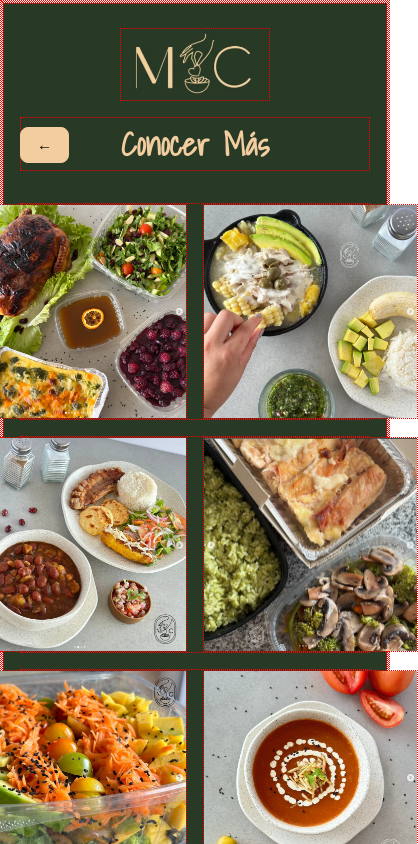
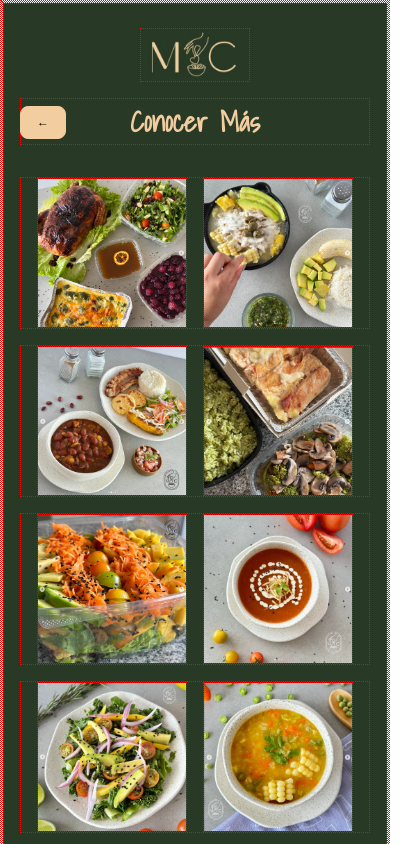
Before and after one commit to EsneiderCdD/MartinaClandestina, a React (Vite) app: page /more in a window 390 px wide. Shown: the top 844 px of the page, 418 px wide, since content can reach past the window. Built offline with nearby package versions, Linux system fonts and the light colour scheme.

Commit message:
Conocer mas

```diff
--- a/src/index.css
+++ b/src/index.css
@@ -6,6 +6,7 @@
   --color-background: #283926;
   --color-text: #283926;
   --color-logo: #F2CDA0;
+  --color-primary: #F7F4ED;
 
   /* 🔤 Tipografías */
   --font-title: 'Shadows Into Light';
@@ -24,4 +25,5 @@
   padding: 0;
   box-sizing: border-box;
   border: red dotted 1px;
+
 }
--- a/src/pages/HomePage.module.css
+++ b/src/pages/HomePage.module.css
@@ -4,6 +4,7 @@
   padding: 2rem 1rem;
   background-color: var(--color-background);
   min-height: 100vh;
+
 }
 
 
@@ -52,3 +53,51 @@
   border: 2px solid var(--color-logo);
   transition: background-color 0.3s, color 0.3s;
 }
+
+/* 🔽 Responsive: Ajustes progresivos */
+
+@media (max-width: 675px) {
+  .enlace {
+    width: 100%;
+    font-size: 1.25rem;
+    letter-spacing: 5px;
+  }
+}
+
+@media (max-width: 575px) {
+  .enlace {
+    font-size: 1.15rem;
+    padding: 0.6rem;
+    letter-spacing: 4px;
+  }
+
+  .logo,
+  .mc {
+    width: 130px;
+  }
+}
+
+@media (max-width: 475px) {
+  .enlace {
+    font-size: 1.05rem;
+    letter-spacing: 3px;
+  }
+
+  .logo,
+  .mc {
+    width: 110px;
+  }
+}
+
+@media (max-width: 370px) {
+  .enlace {
+    font-size: 0.95rem;
+    letter-spacing: 2px;
+    padding: 0.4rem;
+  }
+
+  .logo,
+  .mc {
+    width: 100px;
+  }
+}
--- a/src/pages/MoreInfoPage.module.css
+++ b/src/pages/MoreInfoPage.module.css
@@ -54,3 +54,69 @@
   background-color: #fff;
   color: var(--color-logo);
 }
+
+
+
+@media (max-width: 575px) {
+  .titulo {
+    font-size: 1.85rem;
+  }
+
+
+
+
+  .logo
+   {
+    width: 130px;
+  }
+  .bloque img {
+    width: 200px;
+    height: 200px;
+  }
+  .botonAtras {
+    top:100px;
+    font-size: 0.85rem;
+}
+}
+
+@media (max-width: 475px) {
+  .titulo {
+    font-size: 1.75rem;
+  }
+
+
+  .logo
+   {
+    width: 110px;
+  }
+
+  .bloque img {
+    width: 150px;
+    height: 150px;
+  }
+  .botonAtras {
+    top:90px;
+    font-size: 0.75rem;
+}
+}
+
+@media (max-width: 370px) {
+  .titulo {
+    font-size: 1.55rem;
+  }
+
+  .logo {
+    width: 100px;
+  }
+
+  .bloque img {
+    width: 130px;
+    height: 130px;
+  }
+
+  .botonAtras {
+    top: 85px;
+    font-size: 0.7rem;
+    padding: 0.4rem 0.8rem;
+  }
+}
```
